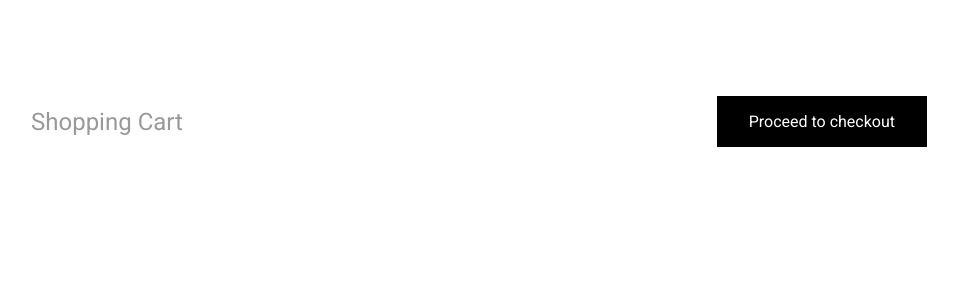
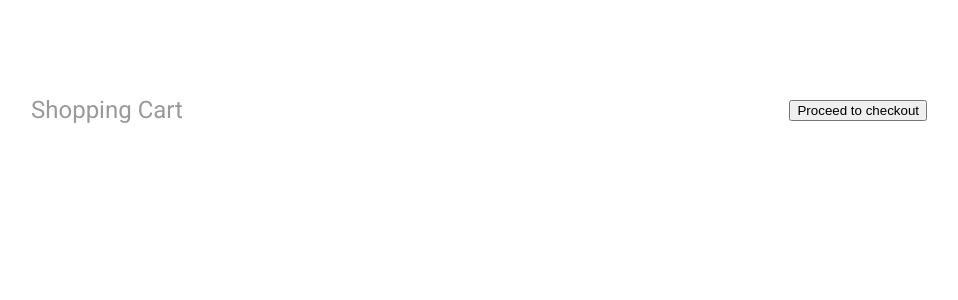
Before and after one commit to TarasekM/CC-Shopping-Cart, a React (Create React App) app: page / in a window 1280 px wide. Shown: the top 300 px of the page, without its empty margins (161-1119 px from the left). Built offline with nearby package versions, Linux system fonts and the light colour scheme.

Commit message:
Change selector from tag to class. Slightly changed look of button.

```diff
--- a/src/components/Buttons/Button.module.scss
+++ b/src/components/Buttons/Button.module.scss
@@ -1,14 +1,15 @@
 .ShoppingCartButton {
-    button {
+    .Button {
         display: inline-block;
         border: none;
-        padding: 1rem 2rem;
+        padding: 0.5rem 1rem;
         margin: 0;
         text-decoration: none;
         background: black;
         color: white;
         font-size: 1rem;
         font-family: inherit;
+        font-weight: inherit;
         cursor: pointer;
         text-align: center;
         transition: background 200ms ease-in;
```
